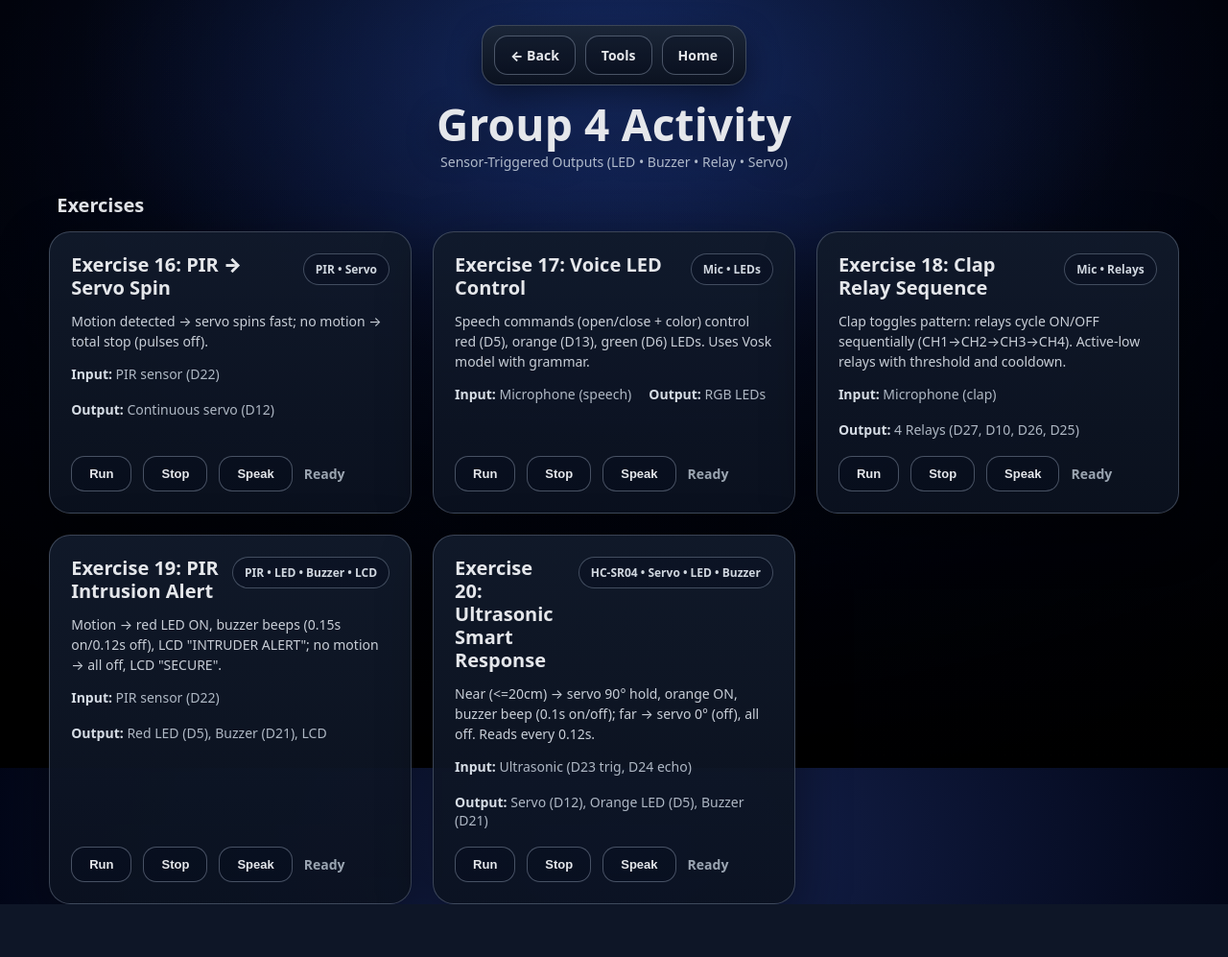
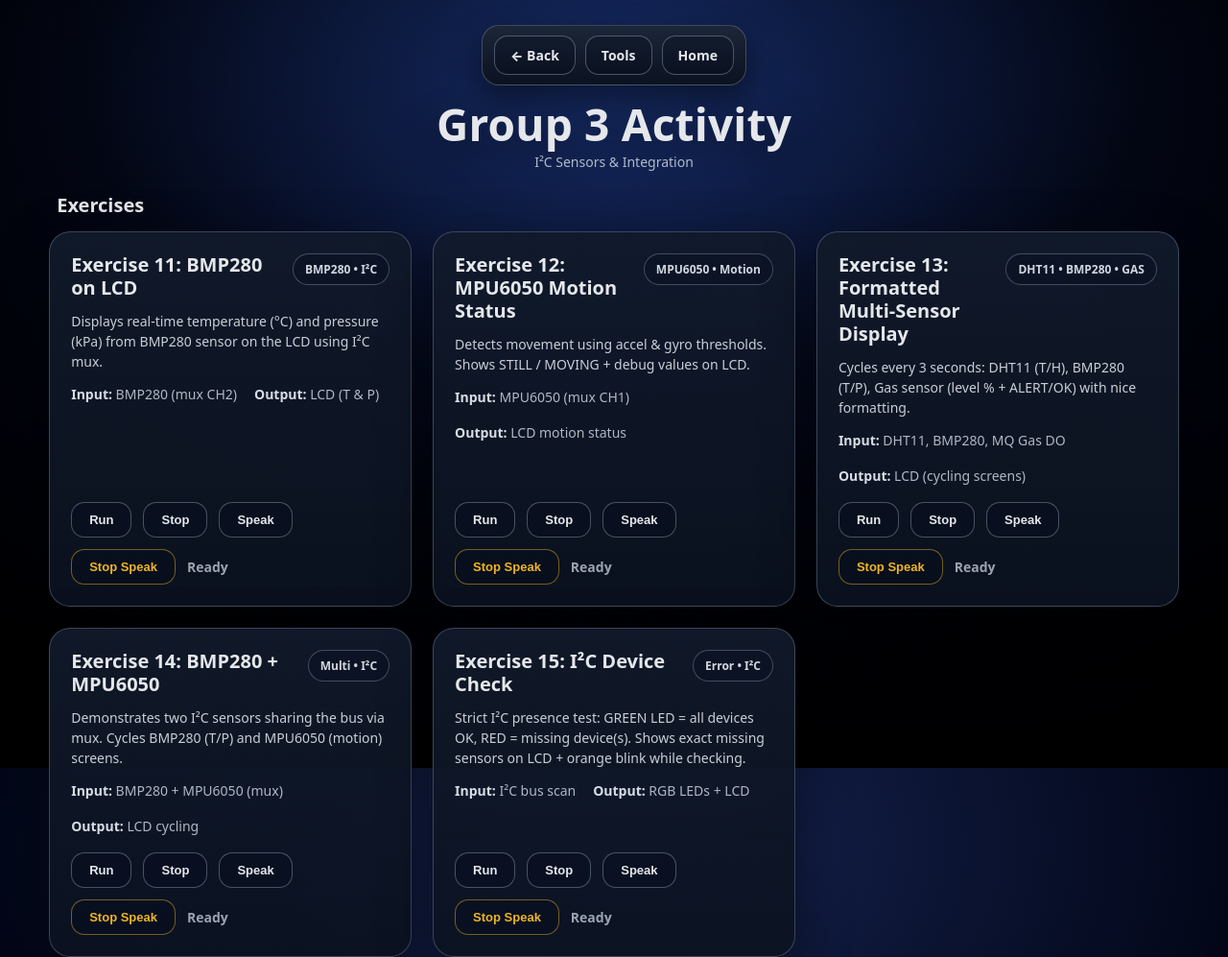
Before and after one commit to Tyron-lab/Tyron-Thesisv, a Flask app: page /activity4 in a window 1280 px wide. Shown: the whole page at 96% size. Before the commit the page ends 942 px from the top, so only its background shows below. Run offline with Flask 3, Linux system fonts and the light colour scheme.

Commit message:
update on act1css actjs html1234

```diff
--- a/static/css/activity1.css
+++ b/static/css/activity1.css
@@ -243,7 +243,8 @@ body{
 
 .run-btn,
 .speak-btn,
-.stop-btn{
+.stop-btn,
+.stop-speak-btn{
   appearance:none;
   border: 1px solid rgba(148,163,184,.45);
   background: rgba(2,6,23,.22);
@@ -260,7 +261,8 @@ body{
 }
 
 .run-btn:hover,
-.speak-btn:hover{
+.speak-btn:hover,
+.stop-speak-btn:hover{
   transform: translateY(-1px);
   border-color: rgba(96,165,250,.85);
   background: rgba(2,6,23,.30);
@@ -268,8 +270,22 @@ body{
 }
 
 .run-btn:active,
-.speak-btn:active{
+.speak-btn:active,
+.stop-speak-btn:active{
   transform: translateY(0);
+}
+
+/* stop-speak button — distinct amber tone so it reads as "cancel" not "action" */
+.stop-speak-btn{
+  border-color: rgba(251,191,36,.45);
+  color: rgba(251,191,36,.95);
+}
+
+.stop-speak-btn:hover{
+  border-color: rgba(251,191,36,.90);
+  background: rgba(120,53,15,.25);
+  box-shadow: 0 12px 26px rgba(0,0,0,0.45);
+  color: #fbbf24;
 }
 
 .status{
--- a/static/js/activity1.js
+++ b/static/js/activity1.js
@@ -200,12 +200,17 @@
   // ────────────────────────────────────────────────
   function speak(text) {
     try {
-      // Use Flask /api/speak → espeak → VS801 Bluetooth speaker
       fetch("/api/speak", {
         method: "POST",
         headers: { "Content-Type": "application/json" },
         body: JSON.stringify({ text }),
       }).catch(() => {});
+    } catch {}
+  }
+
+  function stopSpeak() {
+    try {
+      fetch("/api/speak_stop", { method: "POST" }).catch(() => {});
     } catch {}
   }
 
@@ -219,10 +224,10 @@
   const modalMeta = qs("#modalMeta");
   const modalImg = qs("#modalImg");
   const modalImg2 = qs("#modalImg2");
-  const modalImg3 = qs("#modalImg3");
   const modalRunBtn = qs("#modalRunBtn");
   const modalStopBtn = qs("#modalStopBtn");
   const modalSpeakBtn = qs("#modalSpeakBtn");
+  const modalStopSpeakBtn = qs("#modalStopSpeakBtn");
 
   const a5LivePanel = qs("#a5LivePanel");
   const a5Dot = qs("#a5Dot");
@@ -449,12 +454,10 @@
     if (modalTitle) modalTitle.textContent = title;
     if (modalDesc) modalDesc.textContent = desc;
 
-    const img1 = card.dataset.image  || "";
+    const img1 = card.dataset.image || "";
     const img2 = card.dataset.image2 || "";
-    const img3 = card.dataset.image3 || "";
-    if (modalImg)  { modalImg.src  = img1; modalImg.alt  = title; modalImg.hidden  = !img1; }
+    if (modalImg)  { modalImg.src = img1;  modalImg.alt = title; modalImg.hidden  = !img1; }
     if (modalImg2) { modalImg2.src = img2; modalImg2.alt = title; modalImg2.hidden = !img2; }
-    if (modalImg3) { modalImg3.src = img3; modalImg3.alt = title; modalImg3.hidden = !img3; }
 
     if (modalMeta) {
       modalMeta.innerHTML = "";
@@ -467,9 +470,10 @@
       });
     }
 
-    if (modalRunBtn)  modalRunBtn.onclick  = () => startExercise(exId);
-    if (modalStopBtn) modalStopBtn.onclick = () => stopExercise(exId);
-    if (modalSpeakBtn) modalSpeakBtn.onclick = () => speak(`${title}. ${desc}`);
+    if (modalRunBtn)       modalRunBtn.onclick       = () => startExercise(exId);
+    if (modalStopBtn)      modalStopBtn.onclick      = () => stopExercise(exId);
+    if (modalSpeakBtn)     modalSpeakBtn.onclick     = () => speak(`${title}. ${desc}`);
+    if (modalStopSpeakBtn) modalStopSpeakBtn.onclick = () => stopSpeak();
 
     if (exId === "a5-ex21") startA5Telemetry(); else stopA5Telemetry();
     if (exId === "a5-ex22") startA5Commands();  else stopA5Commands();
@@ -646,6 +650,13 @@
     });
   });
 
+  qsa("button.stop-speak-btn[data-stop-speak]").forEach((btn) => {
+    btn.addEventListener("click", (e) => {
+      e.stopPropagation();
+      stopSpeak();
+    });
+  });
+
   // ────────────────────────────────────────────────
   // Init
   // ────────────────────────────────────────────────
--- a/static/template/activity4.html
+++ b/static/template/activity4.html
@@ -3,7 +3,7 @@
 <head>
   <meta charset="UTF-8" />
   <meta name="viewport" content="width=device-width, initial-scale=1.0" />
-  <title>Group 4 Activity • TrainerKit</title>
+  <title>Group 3 Activity • TrainerKit</title>
 
   <link rel="stylesheet" href="/static/css/activity1.css" />
 </head>
@@ -18,142 +18,137 @@
     </div>
 
     <header class="act-header">
-      <h1>Group 4 Activity</h1>
-      <p>Sensor-Triggered Outputs (LED • Buzzer • Relay • Servo)</p>
+      <h1>Group 3 Activity</h1>
+      <p>I²C Sensors &amp; Integration</p>
     </header>
 
-    <section aria-label="Activity 4 Exercises">
+    <section aria-label="Activity 3 Exercises">
       <h2 class="section-title">Exercises</h2>
 
       <div class="cards">
 
-        <!-- EX 16: PIR → Servo -->
         <article class="exercise-card"
-          data-exercise="a4-ex16"
-          data-image="/static/images/PIR.png"
-          data-image2="/static/images/SERVO.png"
-          data-image3="/static/images/LED.png"
+          data-exercise="a3-ex11"
+          data-image="/static/images/BMP.png"
+          data-image2="/static/images/LCDI2C.png"
           tabindex="0" role="button"
-          data-say-title="Exercise 16: PIR Motion Servo Control"
-          data-say-text="Detects motion with PIR sensor and spins continuous rotation servo fast; stops completely on no motion.">
+          data-say-title="Exercise 11: BMP280 Temperature & Pressure"
+          data-say-text="Reads temperature and pressure from BMP280 via I2C (through TCA9548A mux) and displays clean values on the LCD.">
           <div class="ex-card-head">
-            <h3>Exercise 16: PIR → Servo Spin</h3>
-            <span class="pill">PIR • Servo</span>
+            <h3>Exercise 11: BMP280 on LCD</h3>
+            <span class="pill">BMP280 • I²C</span>
           </div>
-          <p class="ex-desc">Motion detected → servo spins fast; no motion → total stop (pulses off).</p>
+          <p class="ex-desc">Displays real-time temperature (°C) and pressure (kPa) from BMP280 sensor on the LCD using I²C mux.</p>
           <div class="ex-meta">
-            <span><b>Input:</b> PIR sensor (D22)</span>
-            <span><b>Output:</b> Continuous servo (D12)</span>
+            <span><b>Input:</b> BMP280 (mux CH2)</span>
+            <span><b>Output:</b> LCD (T &amp; P)</span>
           </div>
           <div class="ex-actions">
-            <button class="run-btn" type="button" data-run="a4-ex16">Run</button>
-            <button class="stop-btn" type="button" data-stop="a4-ex16">Stop</button>
-            <button class="speak-btn" type="button" data-speak="a4-ex16">Speak</button>
-            <span class="status" data-status-for="a4-ex16">Ready</span>
+            <button class="run-btn" type="button" data-run="a3-ex11">Run</button>
+            <button class="stop-btn" type="button" data-stop="a3-ex11">Stop</button>
+            <button class="speak-btn" type="button" data-speak="a3-ex11">Speak</button>
+          <button class="stop-speak-btn" type="button" data-stop-speak="a3-ex11">Stop Speak</button>
+            <span class="status" data-status-for="a3-ex11">Ready</span>
           </div>
         </article>
 
-        <!-- EX 17: Voice-Controlled LEDs -->
         <article class="exercise-card"
-          data-exercise="a4-ex17"
-          data-image="/static/images/MIC.png"
-          data-image2="/static/images/LED.png"
-          data-image3="/static/images/LCDI2C.png"
+          data-exercise="a3-ex12"
+          data-image="/static/images/MPU.png"
+          data-image2="/static/images/LCDI2C.png"
           tabindex="0" role="button"
-          data-say-title="Exercise 17: Voice-Controlled LEDs"
-          data-say-text="Uses Vosk speech recognition to turn LEDs on/off with commands like 'open red' or 'close green'. Supports red, orange, green.">
+          data-say-title="Exercise 12: MPU6050 Motion Status"
+          data-say-text="Reads accelerometer and gyroscope from MPU6050 via I2C and classifies motion as STILL or MOVING.">
           <div class="ex-card-head">
-            <h3>Exercise 17: Voice LED Control</h3>
-            <span class="pill">Mic • LEDs</span>
+            <h3>Exercise 12: MPU6050 Motion Status</h3>
+            <span class="pill">MPU6050 • Motion</span>
           </div>
-          <p class="ex-desc">Speech commands (open/close + color) control red (D5), orange (D13), green (D6) LEDs. Uses Vosk model with grammar.</p>
+          <p class="ex-desc">Detects movement using accel &amp; gyro thresholds. Shows STILL / MOVING + debug values on LCD.</p>
           <div class="ex-meta">
-            <span><b>Input:</b> Microphone (speech)</span>
-            <span><b>Output:</b> RGB LEDs</span>
+            <span><b>Input:</b> MPU6050 (mux CH1)</span>
+            <span><b>Output:</b> LCD motion status</span>
           </div>
           <div class="ex-actions">
-            <button class="run-btn" type="button" data-run="a4-ex17">Run</button>
-            <button class="stop-btn" type="button" data-stop="a4-ex17">Stop</button>
-            <button class="speak-btn" type="button" data-speak="a4-ex17">Speak</button>
-            <span class="status" data-status-for="a4-ex17">Ready</span>
+            <button class="run-btn" type="button" data-run="a3-ex12">Run</button>
+            <button class="stop-btn" type="button" data-stop="a3-ex12">Stop</button>
+            <button class="speak-btn" type="button" data-speak="a3-ex12">Speak</button>
+          <button class="stop-speak-btn" type="button" data-stop-speak="a3-ex12">Stop Speak</button>
+            <span class="status" data-status-for="a3-ex12">Ready</span>
           </div>
         </article>
 
-        <!-- EX 18: Clap → Relay Sequence -->
         <article class="exercise-card"
-          data-exercise="a4-ex18"
-          data-image="/static/images/MIC.png"
-          data-image2="/static/images/RELAY.png"
-          data-image3="/static/images/LED.png"
+          data-exercise="a3-ex13"
+          data-image="/static/images/DHT.png"
+          data-image2="/static/images/BMP.png"
           tabindex="0" role="button"
-          data-say-title="Exercise 18: Clap-Triggered Relay Pattern"
-          data-say-text="Detects claps to toggle a sequential relay pattern across 4 channels; claps again to stop and turn all off.">
+          data-say-title="Exercise 13: Multi-Sensor Formatted Display"
+          data-say-text="Cycles through DHT11, BMP280, and MQ Gas sensor readings with clean, readable formatting on the LCD.">
           <div class="ex-card-head">
-            <h3>Exercise 18: Clap Relay Sequence</h3>
-            <span class="pill">Mic • Relays</span>
+            <h3>Exercise 13: Formatted Multi-Sensor Display</h3>
+            <span class="pill">DHT11 • BMP280 • GAS</span>
           </div>
-          <p class="ex-desc">Clap toggles pattern: relays cycle ON/OFF sequentially (CH1→CH2→CH3→CH4). Active-low relays with threshold and cooldown.</p>
+          <p class="ex-desc">Cycles every 3 seconds: DHT11 (T/H), BMP280 (T/P), Gas sensor (level % + ALERT/OK) with nice formatting.</p>
           <div class="ex-meta">
-            <span><b>Input:</b> Microphone (clap)</span>
-            <span><b>Output:</b> 4 Relays (D27, D10, D26, D25)</span>
+            <span><b>Input:</b> DHT11, BMP280, MQ Gas DO</span>
+            <span><b>Output:</b> LCD (cycling screens)</span>
           </div>
           <div class="ex-actions">
-            <button class="run-btn" type="button" data-run="a4-ex18">Run</button>
-            <button class="stop-btn" type="button" data-stop="a4-ex18">Stop</button>
-            <button class="speak-btn" type="button" data-speak="a4-ex18">Speak</button>
-            <span class="status" data-status-for="a4-ex18">Ready</span>
+            <button class="run-btn" type="button" data-run="a3-ex13">Run</button>
+            <button class="stop-btn" type="button" data-stop="a3-ex13">Stop</button>
+            <button class="speak-btn" type="button" data-speak="a3-ex13">Speak</button>
+          <button class="stop-speak-btn" type="button" data-stop-speak="a3-ex13">Stop Speak</button>
+            <span class="status" data-status-for="a3-ex13">Ready</span>
           </div>
         </article>
 
-        <!-- EX 19: PIR Intrusion Alert -->
         <article class="exercise-card"
-          data-exercise="a4-ex19"
-          data-image="/static/images/PIR.png"
-          data-image2="/static/images/LED.png"
-          data-image3="/static/images/LCDI2C.png"
+          data-exercise="a3-ex14"
+          data-image="/static/images/BMP.png"
+          data-image2="/static/images/MPU.png"
           tabindex="0" role="button"
-          data-say-title="Exercise 19: Intrusion Alert System"
-          data-say-text="PIR motion triggers red LED, buzzer beep pattern, and LCD alert; returns to secure on no motion.">
+          data-say-title="Exercise 14: Multiple I²C Devices"
+          data-say-text="Reads from BMP280 and MPU6050 on the same I²C bus using TCA9548A mux channels and cycles their data on LCD.">
           <div class="ex-card-head">
-            <h3>Exercise 19: PIR Intrusion Alert</h3>
-            <span class="pill">PIR • LED • Buzzer • LCD</span>
+            <h3>Exercise 14: BMP280 + MPU6050</h3>
+            <span class="pill">Multi • I²C</span>
           </div>
-          <p class="ex-desc">Motion → red LED ON, buzzer beeps (0.15s on/0.12s off), LCD "INTRUDER ALERT"; no motion → all off, LCD "SECURE".</p>
+          <p class="ex-desc">Demonstrates two I²C sensors sharing the bus via mux. Cycles BMP280 (T/P) and MPU6050 (motion) screens.</p>
           <div class="ex-meta">
-            <span><b>Input:</b> PIR sensor (D22)</span>
-            <span><b>Output:</b> Red LED (D5), Buzzer (D21), LCD</span>
+            <span><b>Input:</b> BMP280 + MPU6050 (mux)</span>
+            <span><b>Output:</b> LCD cycling</span>
           </div>
           <div class="ex-actions">
-            <button class="run-btn" type="button" data-run="a4-ex19">Run</button>
-            <button class="stop-btn" type="button" data-stop="a4-ex19">Stop</button>
-            <button class="speak-btn" type="button" data-speak="a4-ex19">Speak</button>
-            <span class="status" data-status-for="a4-ex19">Ready</span>
+            <button class="run-btn" type="button" data-run="a3-ex14">Run</button>
+            <button class="stop-btn" type="button" data-stop="a3-ex14">Stop</button>
+            <button class="speak-btn" type="button" data-speak="a3-ex14">Speak</button>
+          <button class="stop-speak-btn" type="button" data-stop-speak="a3-ex14">Stop Speak</button>
+            <span class="status" data-status-for="a3-ex14">Ready</span>
           </div>
         </article>
 
-        <!-- EX 20: Ultrasonic Response -->
         <article class="exercise-card"
-          data-exercise="a4-ex20"
-          data-image="/static/images/ULTRASONIC.png"
-          data-image2="/static/images/SERVO.png"
-          data-image3="/static/images/LED.png"
+          data-exercise="a3-ex15"
+          data-image="/static/images/TCA.png"
+          data-image2="/static/images/LED.png"
           tabindex="0" role="button"
-          data-say-title="Exercise 20: Ultrasonic Object Response"
-          data-say-text="Ultrasonic detects near object (<=20cm) → servo to 90°, orange LED on, buzzer beeps; far → servo to 0° (off), all off.">
+          data-say-title="Exercise 15: I²C Communication Check"
+          data-say-text="Scans for LCD, BMP280 and MPU6050 on the I²C bus. GREEN = all present, RED = any missing, with LCD details.">
           <div class="ex-card-head">
-            <h3>Exercise 20: Ultrasonic Smart Response</h3>
-            <span class="pill">HC-SR04 • Servo • LED • Buzzer</span>
+            <h3>Exercise 15: I²C Device Check</h3>
+            <span class="pill">Error • I²C</span>
           </div>
-          <p class="ex-desc">Near (<=20cm) → servo 90° hold, orange ON, buzzer beep (0.1s on/off); far → servo 0° (off), all off. Reads every 0.12s.</p>
+          <p class="ex-desc">Strict I²C presence test: GREEN LED = all devices OK, RED = missing device(s). Shows exact missing sensors on LCD + orange blink while checking.</p>
           <div class="ex-meta">
-            <span><b>Input:</b> Ultrasonic (D23 trig, D24 echo)</span>
-            <span><b>Output:</b> Servo (D12), Orange LED (D5), Buzzer (D21)</span>
+            <span><b>Input:</b> I²C bus scan</span>
+            <span><b>Output:</b> RGB LEDs + LCD</span>
           </div>
           <div class="ex-actions">
-            <button class="run-btn" type="button" data-run="a4-ex20">Run</button>
-            <button class="stop-btn" type="button" data-stop="a4-ex20">Stop</button>
-            <button class="speak-btn" type="button" data-speak="a4-ex20">Speak</button>
-            <span class="status" data-status-for="a4-ex20">Ready</span>
+            <button class="run-btn" type="button" data-run="a3-ex15">Run</button>
+            <button class="stop-btn" type="button" data-stop="a3-ex15">Stop</button>
+            <button class="speak-btn" type="button" data-speak="a3-ex15">Speak</button>
+          <button class="stop-speak-btn" type="button" data-stop-speak="a3-ex15">Stop Speak</button>
+            <span class="status" data-status-for="a3-ex15">Ready</span>
           </div>
         </article>
 
@@ -170,7 +165,6 @@
           <div class="modal-media-split">
             <img id="modalImg" alt="" />
             <img id="modalImg2" alt="" />
-            <img id="modalImg3" alt="" />
           </div>
         </div>
 
@@ -183,6 +177,7 @@
             <button class="run-btn" type="button" id="modalRunBtn">Run</button>
             <button class="stop-btn" type="button" id="modalStopBtn">Stop</button>
             <button class="speak-btn" type="button" id="modalSpeakBtn">Speak</button>
+            <button class="stop-speak-btn" type="button" id="modalStopSpeakBtn">Stop Speak</button>
           </div>
         </div>
       </div>
```
Also changed, not shown: static/template/activity1.html (+6 -6 lines), static/template/activity2.html (+6 -11 lines), static/template/activity3.html (+6 -11 lines).
